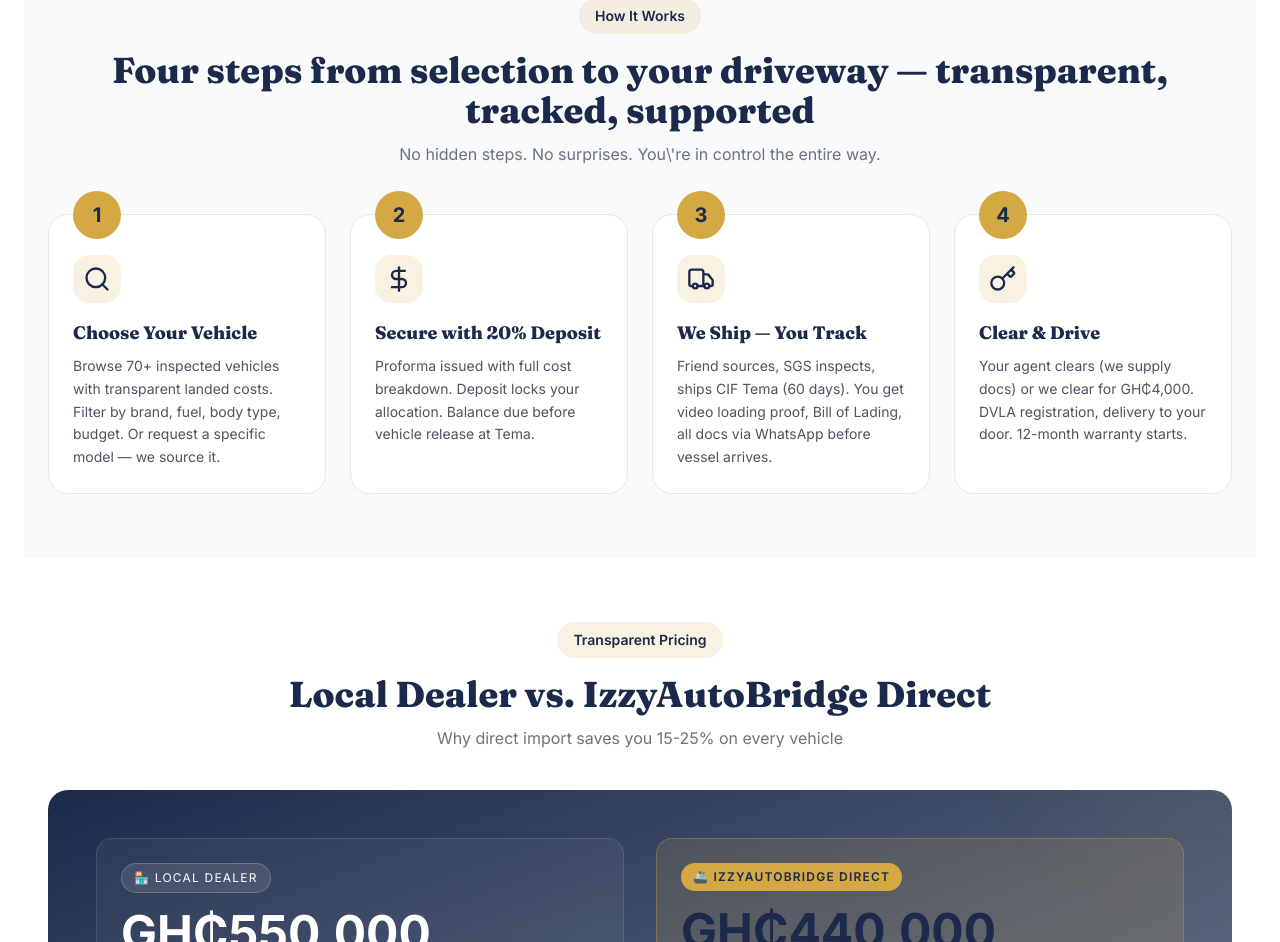
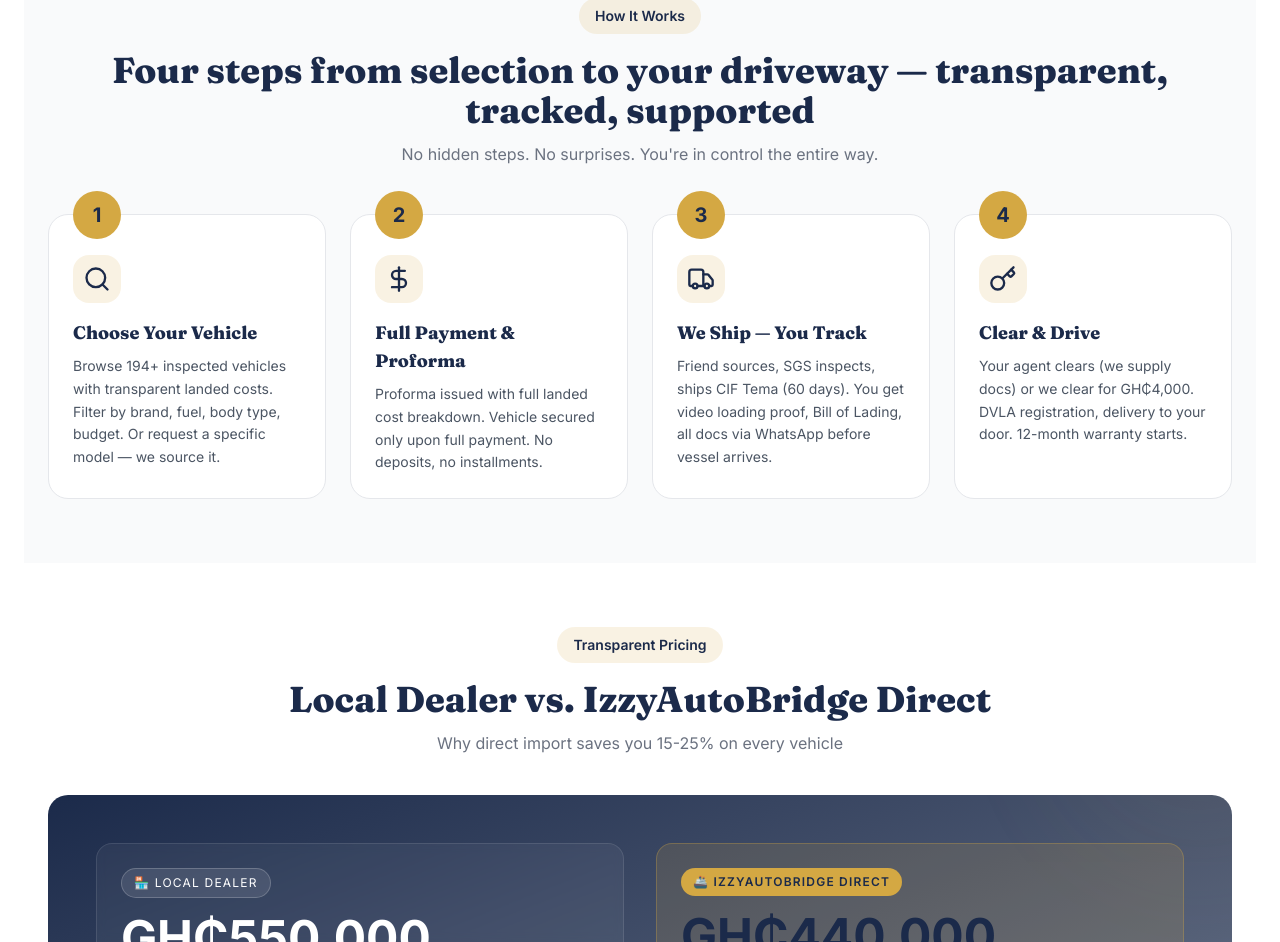
Before and after one commit to IsrealDWZ/izzyautobridge, a React (Vite) app: page / in a window 1280 px wide. Shown: the part 1933-2875 px from the top of the page. Built offline with nearby package versions, Linux system fonts and the light colour scheme.

Commit message:
Update ProcessSection: remove deposit, require full payment

```diff
--- a/src/components/ProcessSection.jsx
+++ b/src/components/ProcessSection.jsx
@@ -6,13 +6,13 @@
     num: '1',
     icon: Search,
     title: 'Choose Your Vehicle',
-    desc: 'Browse 70+ inspected vehicles with transparent landed costs. Filter by brand, fuel, body type, budget. Or request a specific model — we source it.',
+    desc: 'Browse 194+ inspected vehicles with transparent landed costs. Filter by brand, fuel, body type, budget. Or request a specific model — we source it.',
   },
   {
     num: '2',
     icon: DollarSign,
-    title: 'Secure with 20% Deposit',
-    desc: 'Proforma issued with full cost breakdown. Deposit locks your allocation. Balance due before vehicle release at Tema.',
+    title: 'Full Payment & Proforma',
+    desc: 'Proforma issued with full landed cost breakdown. Vehicle secured only upon full payment. No deposits, no installments.',
   },
   {
     num: '3',
@@ -46,7 +46,7 @@
             Four steps from selection to your driveway — transparent, tracked, supported
           </h2>
           <p className="mt-3 text-gray-500 dark:text-gray-400 max-w-2xl mx-auto">
-            No hidden steps. No surprises. You\'re in control the entire way.
+            No hidden steps. No surprises. You're in control the entire way.
           </p>
         </motion.div>
 
```
